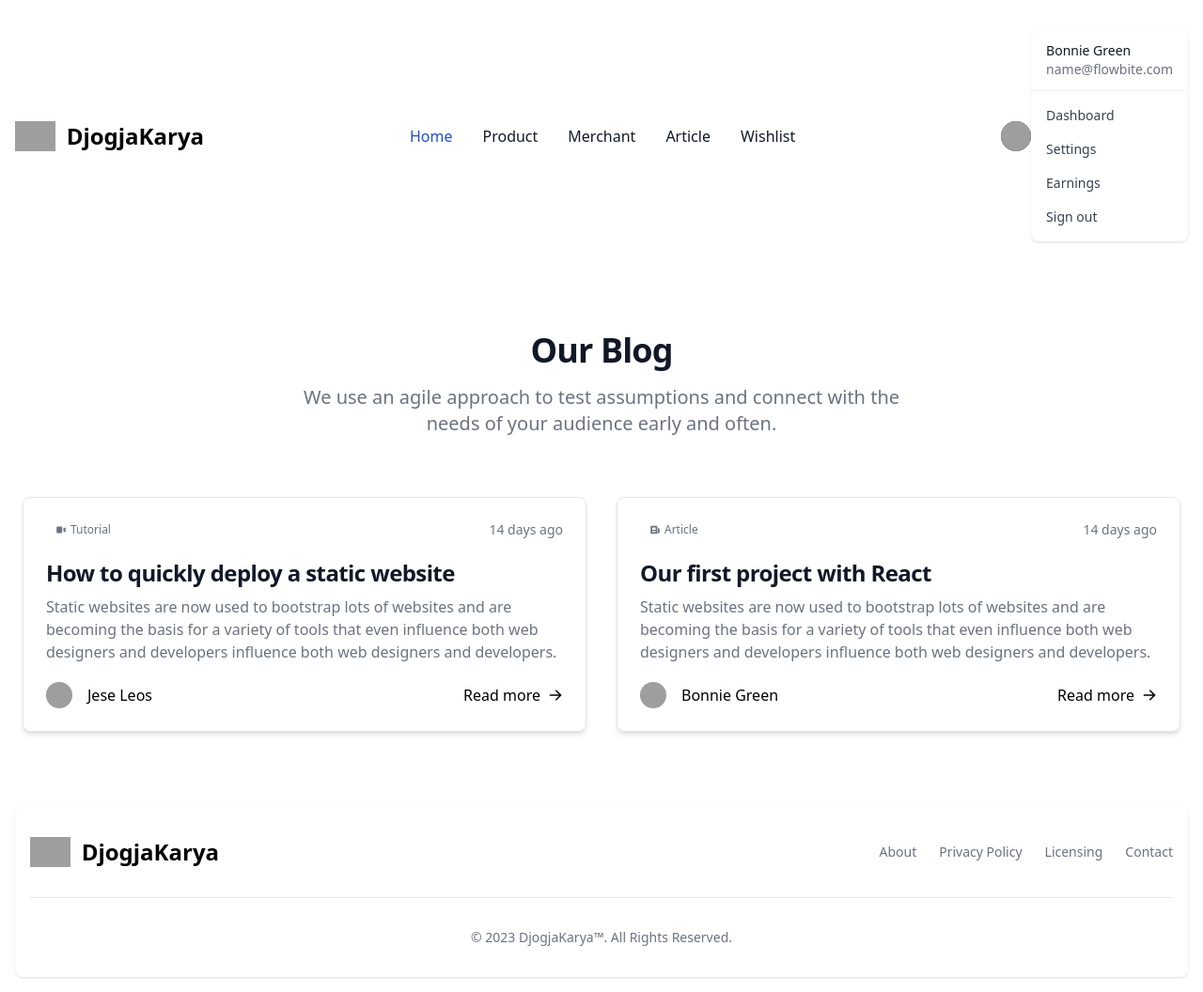
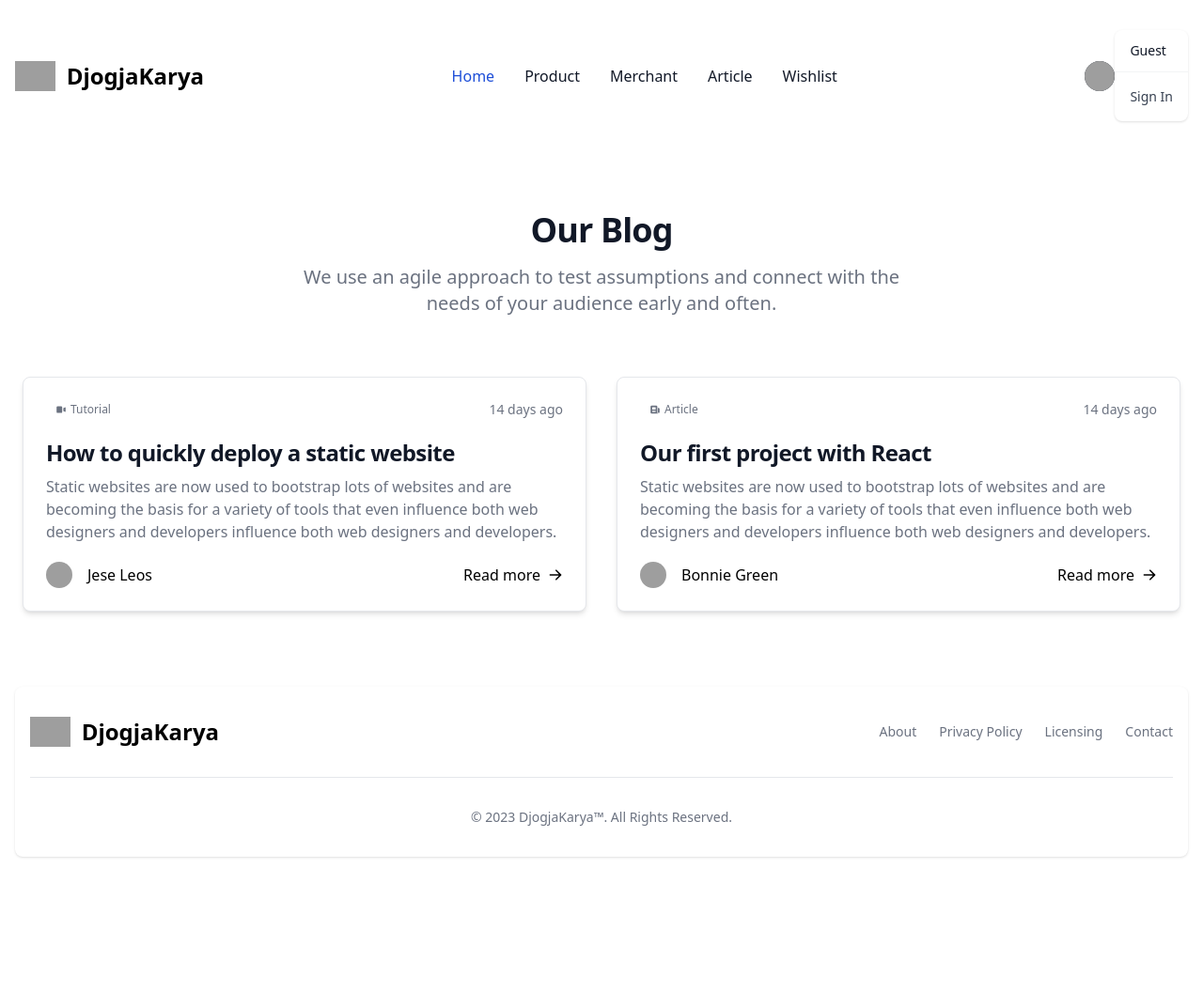
Before and after one commit to A11-PBP-2024/DjogjaKarya, a Django app: page /article/ in a window 1280 px wide, after a click on "Open user menu". Shown: the whole page at 94% size. After the commit the page ends 913 px from the top, so only its background shows below. Run offline with Django 5.2, Linux system fonts and the light colour scheme; some libraries are stand-ins or nearby versions; some web fonts are replaced; grey boxes are pictures that could not be loaded.

Commit message:
fixing login page n register page

```diff
--- a/DjogjaKarya/urls.py
+++ b/DjogjaKarya/urls.py
@@ -21,4 +21,5 @@
     path('admin/', admin.site.urls),
     path('', include('main.urls')),
     path('article/', include('article.urls')),
+    path('auth/', include('authentication.urls'))
 ]
--- a/authentication/templates/login.html
+++ b/authentication/templates/login.html
@@ -33,7 +33,7 @@
           <button type="submit" class="w-full text-white bg-primary-600 hover:bg-primary-700 focus:ring-4 focus:outline-none focus:ring-primary-300 font-medium rounded-lg text-sm px-5 py-2.5 text-center dark:bg-primary-600 dark:hover:bg-primary-700 dark:focus:ring-primary-800">Sign in</button>
         </form>
         <p class="text-sm font-light text-gray-500 dark:text-gray-400">
-          Don’t have an account yet? <a href="{% url 'main:register' %}" class="font-medium text-primary-600 hover:underline dark:text-primary-500">Sign up</a>
+          Don’t have an account yet? <a href="{% url 'authentication:register' %}" class="font-medium text-primary-600 hover:underline dark:text-primary-500">Sign up</a>
         </p>
 
         {% if messages %}
--- a/authentication/urls.py
+++ b/authentication/urls.py
@@ -1,10 +1,10 @@
 from django.urls import path
-from main.views import show_main, register, login_user
+from . import views
 
-app_name = 'main'
+app_name = 'authentication'
 
 urlpatterns = [
-    path('', show_main, name='show_main'),
-    path('register/', register, name='register'),
-    path('login/', login_user, name='login'),
+    path('login/', views.login_user, name='login'),
+    path('register/', views.register, name='register'),
+    path('logout/', views.logout_user, name='logout'),
 ]
--- a/templates/navbar.html
+++ b/templates/navbar.html
@@ -4,52 +4,6 @@
             <img src="https://flowbite.com/docs/images/logo.svg" class="h-8" alt="Flowbite Logo" />
             <span class="self-center text-2xl font-semibold whitespace-nowrap dark:text-white">DjogjaKarya</span>
         </a>
-        <div class="flex items-center md:order-2 space-x-3 md:space-x-0 rtl:space-x-reverse">
-            <button type="button"
-                class="flex text-sm bg-gray-800 rounded-full md:me-0 focus:ring-4 focus:ring-gray-300 dark:focus:ring-gray-600"
-                id="user-menu-button" aria-expanded="false" data-dropdown-toggle="user-dropdown"
-                data-dropdown-placement="bottom">
-                <span class="sr-only">Open user menu</span>
-                <img class="w-8 h-8 rounded-full" src="https://cdn.pixabay.com/photo/2015/10/05/22/37/blank-profile-picture-973460_960_720.png" alt="user photo">
-            </button>
-            <!-- Dropdown menu -->
-            <div class="z-50 hidden my-4 text-base list-none bg-white divide-y divide-gray-100 rounded-lg shadow dark:bg-gray-700 dark:divide-gray-600"
-                id="user-dropdown">
-                <div class="px-4 py-3">
-                    <span class="block text-sm text-gray-900 dark:text-white">Bonnie Green</span>
-                    <span class="block text-sm  text-gray-500 truncate dark:text-gray-400">name@flowbite.com</span>
-                </div>
-                <ul class="py-2" aria-labelledby="user-menu-button">
-                    <li>
-                        <a href="#"
-                            class="block px-4 py-2 text-sm text-gray-700 hover:bg-gray-100 dark:hover:bg-gray-600 dark:text-gray-200 dark:hover:text-white">Dashboard</a>
-                    </li>
-                    <li>
-                        <a href="#"
-                            class="block px-4 py-2 text-sm text-gray-700 hover:bg-gray-100 dark:hover:bg-gray-600 dark:text-gray-200 dark:hover:text-white">Settings</a>
-                    </li>
-                    <li>
-                        <a href="#"
-                            class="block px-4 py-2 text-sm text-gray-700 hover:bg-gray-100 dark:hover:bg-gray-600 dark:text-gray-200 dark:hover:text-white">Earnings</a>
-                    </li>
-                    <li>
-                        <a href="#"
-                            class="block px-4 py-2 text-sm text-gray-700 hover:bg-gray-100 dark:hover:bg-gray-600 dark:text-gray-200 dark:hover:text-white">Sign
-                            out</a>
-                    </li>
-                </ul>
-            </div>
-            <button data-collapse-toggle="navbar-user" type="button"
-                class="inline-flex items-center p-2 w-10 h-10 justify-center text-sm text-gray-500 rounded-lg md:hidden hover:bg-gray-100 focus:outline-none focus:ring-2 focus:ring-gray-200 dark:text-gray-400 dark:hover:bg-gray-700 dark:focus:ring-gray-600"
-                aria-controls="navbar-user" aria-expanded="false">
-                <span class="sr-only">Open main menu</span>
-                <svg class="w-5 h-5" aria-hidden="true" xmlns="http://www.w3.org/2000/svg" fill="none"
-                    viewBox="0 0 17 14">
-                    <path stroke="currentColor" stroke-linecap="round" stroke-linejoin="round" stroke-width="2"
-                        d="M1 1h15M1 7h15M1 13h15" />
-                </svg>
-            </button>
-        </div>
         <div class="items-center justify-between hidden w-full md:flex md:w-auto md:order-1" id="navbar-user">
             <ul
                 class="flex flex-col font-medium p-4 md:p-0 mt-4 border border-gray-100 rounded-lg bg-gray-50 md:space-x-8 rtl:space-x-reverse md:flex-row md:mt-0 md:border-0 md:bg-white dark:bg-gray-800 md:dark:bg-gray-900 dark:border-gray-700">
@@ -74,7 +28,61 @@
                     <a href="#"
                         class="block py-2 px-3 text-gray-900 rounded hover:bg-gray-100 md:hover:bg-transparent md:hover:text-blue-700 md:p-0 dark:text-white md:dark:hover:text-blue-500 dark:hover:bg-gray-700 dark:hover:text-white md:dark:hover:bg-transparent dark:border-gray-700">Wishlist</a>
                 </li>
+                <!-- Menambahkan username di sini -->
+                {% if user.is_authenticated %}
+                <li>
+                    <span class="block py-2 px-3 text-gray-900 rounded hover:bg-gray-100 md:hover:bg-transparent md:hover:text-blue-700 md:p-0 dark:text-white md:dark:hover:text-blue-500 dark:hover:bg-gray-700 dark:hover:text-white md:dark:hover:bg-transparent dark:border-gray-700">
+                        Hello, {{ user.username }}
+                    </span>
+                </li>
+                {% endif %}
             </ul>
+        </div>
+
+        <div class="flex items-center md:order-2 space-x-3 md:space-x-0 rtl:space-x-reverse">
+            <button type="button"
+                class="flex text-sm bg-gray-800 rounded-full md:me-0 focus:ring-4 focus:ring-gray-300 dark:focus:ring-gray-600"
+                id="user-menu-button" aria-expanded="false" data-dropdown-toggle="user-dropdown"
+                data-dropdown-placement="bottom">
+                <span class="sr-only">Open user menu</span>
+                <img class="w-8 h-8 rounded-full"
+                    src="https://cdn.pixabay.com/photo/2015/10/05/22/37/blank-profile-picture-973460_960_720.png"
+                    alt="user photo">
+            </button>
+            <!-- Dropdown menu -->
+            <div class="z-50 hidden my-4 text-base list-none bg-white divide-y divide-gray-100 rounded-lg shadow dark:bg-gray-700 dark:divide-gray-600"
+                id="user-dropdown">
+                <div class="px-4 py-3">
+                    {% if user.is_authenticated %}
+                        <span class="block text-sm text-gray-900 dark:text-white">{{ user.username }}</span>
+                    {% else %}
+                        <span class="block text-sm text-gray-900 dark:text-white">Guest</span>
+                    {% endif %}
+                </div>
+                <ul class="py-2" aria-labelledby="user-menu-button">
+                    {% if user.is_authenticated %}
+                        <li>
+                            <a href="/auth/logout"
+                                class="block px-4 py-2 text-sm text-gray-700 hover:bg-gray-100 dark:hover:bg-gray-600 dark:text-gray-200 dark:hover:text-white">Sign Out</a>
+                        </li>
+                    {% else %}
+                        <li>
+                            <a href="/auth/login"
+                                class="block px-4 py-2 text-sm text-gray-700 hover:bg-gray-100 dark:hover:bg-gray-600 dark:text-gray-200 dark:hover:text-white">Sign In</a>
+                        </li>
+                    {% endif %}
+                </ul>
+            </div>
+            <button data-collapse-toggle="navbar-user" type="button"
+                class="inline-flex items-center p-2 w-10 h-10 justify-center text-sm text-gray-500 rounded-lg md:hidden hover:bg-gray-100 focus:outline-none focus:ring-2 focus:ring-gray-200 dark:text-gray-400 dark:hover:bg-gray-700 dark:focus:ring-gray-600"
+                aria-controls="navbar-user" aria-expanded="false">
+                <span class="sr-only">Open main menu</span>
+                <svg class="w-5 h-5" aria-hidden="true" xmlns="http://www.w3.org/2000/svg" fill="none"
+                    viewBox="0 0 17 14">
+                    <path stroke="currentColor" stroke-linecap="round" stroke-linejoin="round" stroke-width="2"
+                        d="M1 1h15M1 7h15M1 13h15" />
+                </svg>
+            </button>
         </div>
     </div>
 </nav>
```
Also changed, not shown: authentication/templates/register.html (+8 -4 lines), authentication/views.py (+6 -7 lines), main/templates/main.html (renamed from authentication/templates/main.html, +0 -44 lines).
